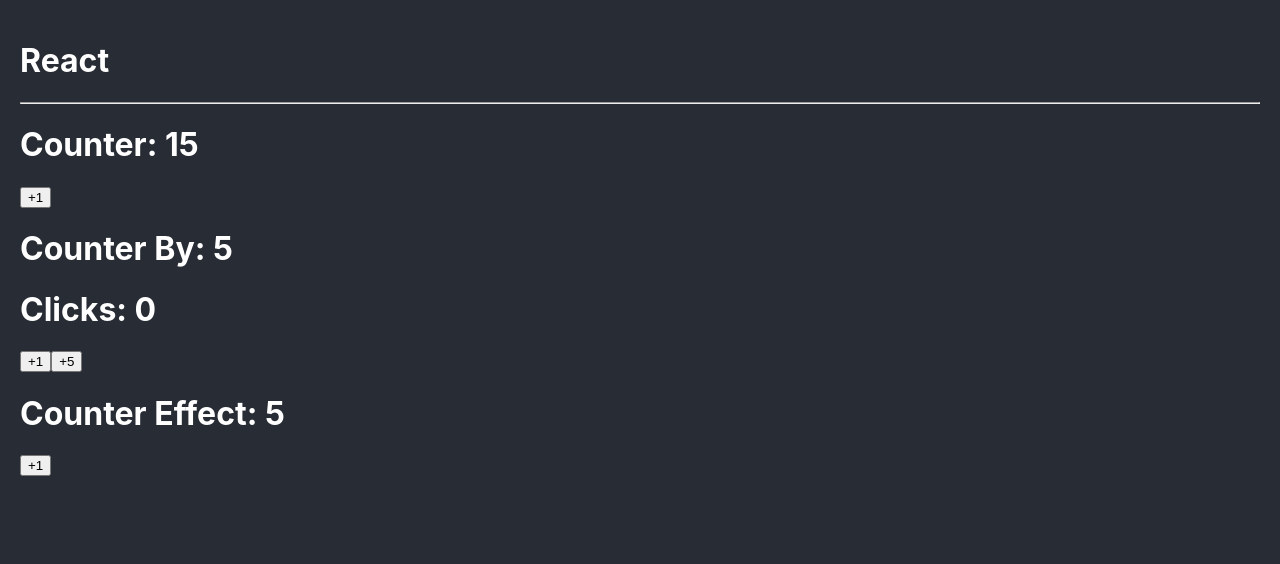
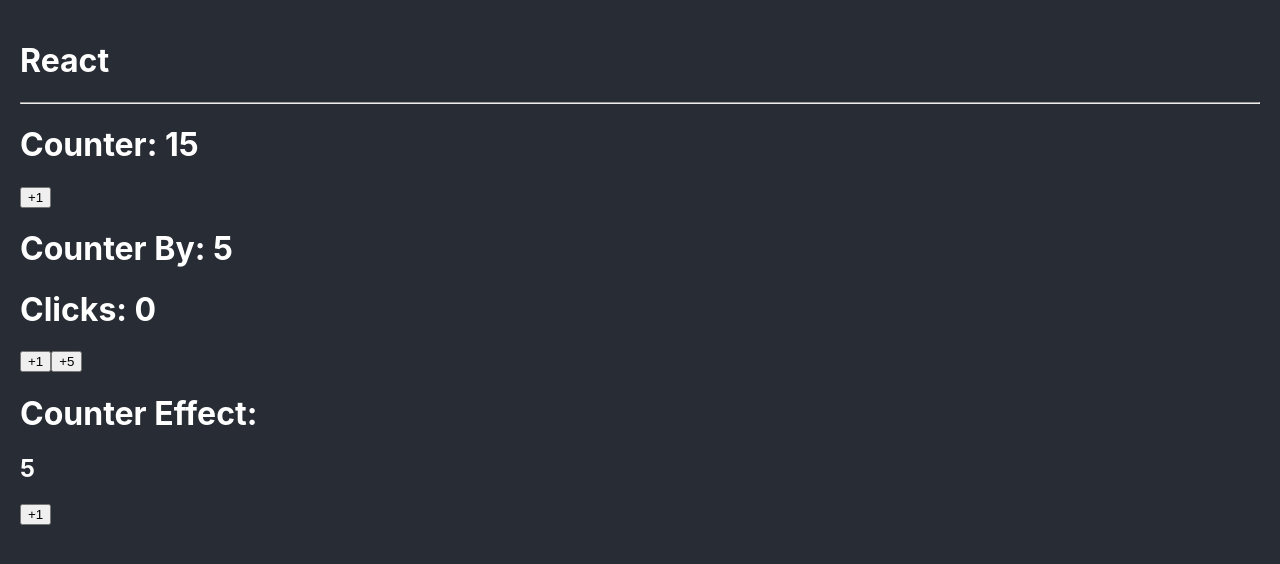
Before and after one commit to jalfonsosuarez/reactPro_01_refuerzo, a React (Create React App) app: page / in a window 1280 px wide. Shown: the top 564 px of the page. Built offline with nearby package versions, Linux system fonts and the light colour scheme.

Commit message:
Gsap animations.

```diff
--- a/package.json
+++ b/package.json
@@ -10,6 +10,7 @@
     "@types/node": "^12.0.0",
     "@types/react": "^17.0.0",
     "@types/react-dom": "^17.0.0",
+    "gsap": "^3.8.0",
     "react": "^17.0.2",
     "react-dom": "^17.0.2",
     "react-scripts": "4.0.3",
--- a/src/bases/CounterEffect.tsx
+++ b/src/bases/CounterEffect.tsx
@@ -1,4 +1,5 @@
 import { useEffect, useState } from 'react';
+import { gsap } from 'gsap';
 
 const MAXIMUN_COUNT = 10;
 
@@ -16,11 +17,17 @@
 
         console.log('%cValor máximo alcanzado', 'color: red; background-color: black');
 
+        gsap.to( 'h2', { y: -10, duration: 0.2, ease: 'ease.out' } )
+            .then( () => {
+                gsap.to( 'h2', { y: 0, duration: 1, ease: 'bounce.out' } )
+            });
+
     }, [counter])
 
     return (
         <>
-            <h1>Counter Effect: { counter }</h1>
+            <h1>Counter Effect: </h1>
+            <h2>{ counter }</h2>
 
             <button onClick={ () => handleClick(1) }>
                 +1
```
Also changed, not shown: 1 other file (tests, documents, lock files or other folders).
